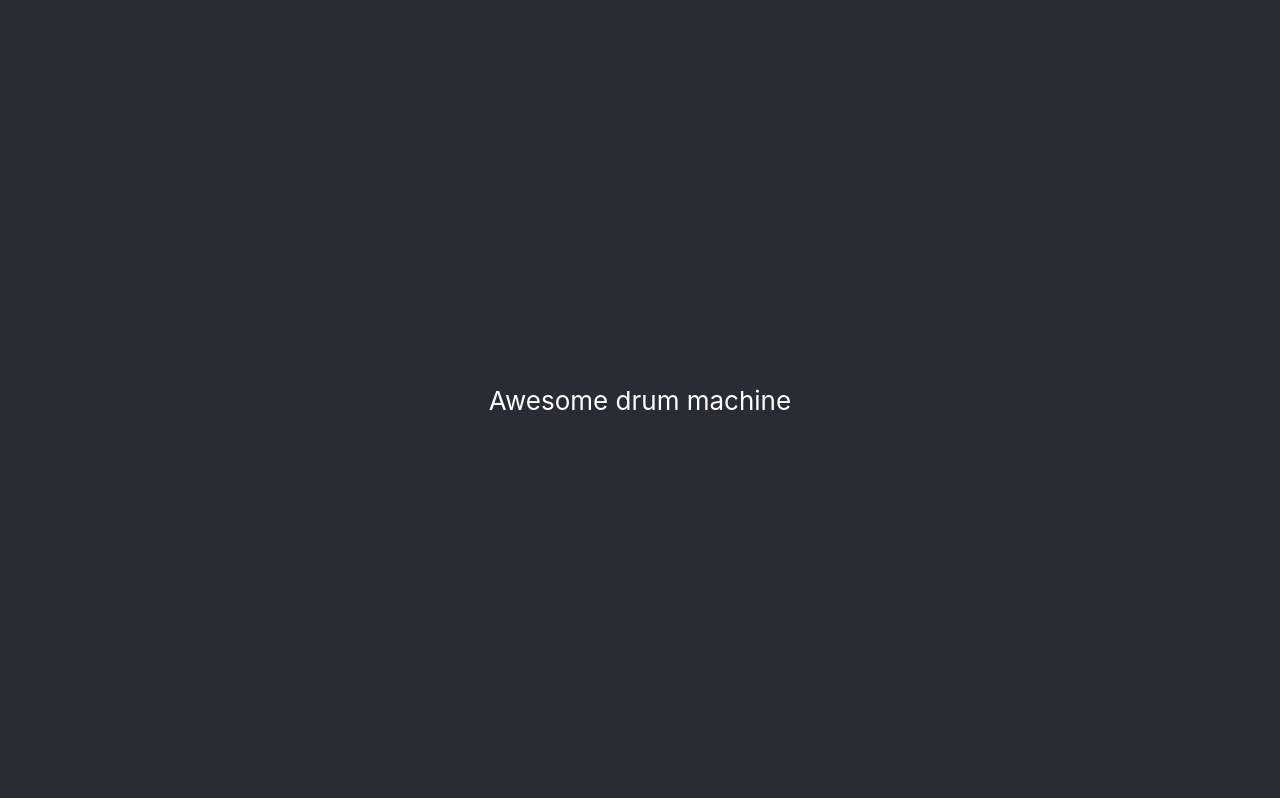
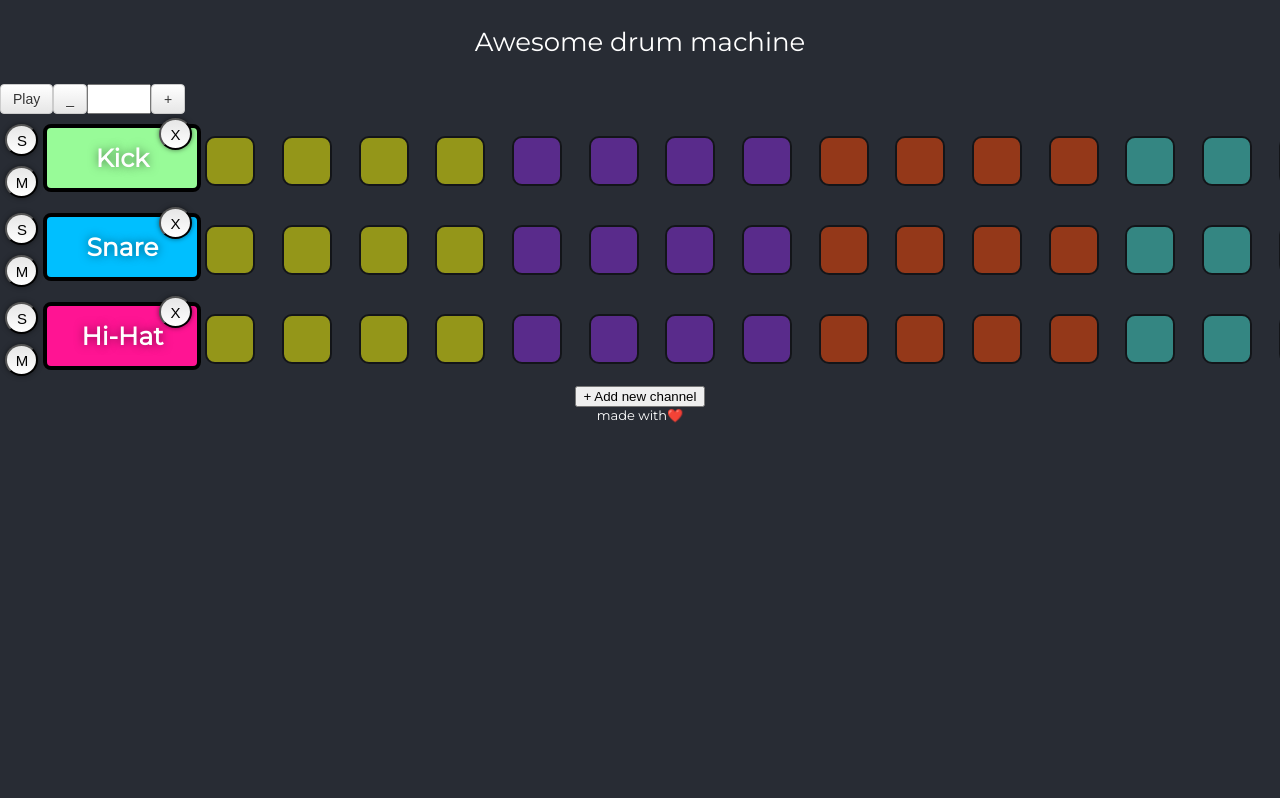
Before and after one commit to elstr/drum-machine, a React (Create React App) app: page / in a window 1280 px wide. Shown: the top 798 px of the page. Built offline with nearby package versions, Linux system fonts and the light colour scheme.

Commit message:
style: App.css changes and new favicon

```diff
--- a/public/index.html
+++ b/public/index.html
@@ -2,14 +2,14 @@
 <html lang="en">
   <head>
     <meta charset="utf-8" />
-    <link rel="icon" href="%PUBLIC_URL%/favicon.ico" />
+    <link rel="icon" href="%PUBLIC_URL%/favicon.png" />
     <meta name="viewport" content="width=device-width, initial-scale=1" />
     <meta name="theme-color" content="#000000" />
     <meta
-      name="description"
+      name="awesome-drum-machine"
       content="Web site created using create-react-app"
     />
-    <link rel="apple-touch-icon" href="%PUBLIC_URL%/logo192.png" />
+    <link href="https://fonts.googleapis.com/css?family=Montserrat&display=swap" rel="stylesheet">
     <!--
       manifest.json provides metadata used when your web app is installed on a
       user's mobile device or desktop. See https://developers.google.com/web/fundamentals/web-app-manifest/
@@ -24,7 +24,7 @@
       work correctly both with client-side routing and a non-root public URL.
       Learn how to configure a non-root public URL by running `npm run build`.
     -->
-    <title>React App</title>
+    <title>Drum Machine</title>
   </head>
   <body>
     <noscript>You need to enable JavaScript to run this app.</noscript>
--- a/src/App.css
+++ b/src/App.css
@@ -1,21 +1,11 @@
 .App {
+  background-color: #282c34;
+  min-height: 100vh;
   text-align: center;
 }
 
-.App-logo {
-  height: 40vmin;
-  pointer-events: none;
-}
-
-@media (prefers-reduced-motion: no-preference) {
-  .App-logo {
-    animation: App-logo-spin infinite 20s linear;
-  }
-}
-
 .App-header {
-  background-color: #282c34;
-  min-height: 100vh;
+  min-height: 1vh;
   display: flex;
   flex-direction: column;
   align-items: center;
@@ -24,15 +14,12 @@
   color: white;
 }
 
-.App-link {
-  color: #61dafb;
+button:focus {
+  outline: 0;
 }
 
-@keyframes App-logo-spin {
-  from {
-    transform: rotate(0deg);
-  }
-  to {
-    transform: rotate(360deg);
-  }
+footer {
+  margin: 0 auto;
+  color: white;
+  font-size: small;
 }
--- a/src/index.css
+++ b/src/index.css
@@ -1,8 +1,6 @@
 body {
   margin: 0;
-  font-family: -apple-system, BlinkMacSystemFont, 'Segoe UI', 'Roboto', 'Oxygen',
-    'Ubuntu', 'Cantarell', 'Fira Sans', 'Droid Sans', 'Helvetica Neue',
-    sans-serif;
+  font-family: 'Montserrat', 'Roboto',  'Helvetica Neue', sans-serif;
   -webkit-font-smoothing: antialiased;
   -moz-osx-font-smoothing: grayscale;
 }
```
Also changed, not shown: public/favicon.png (added).
